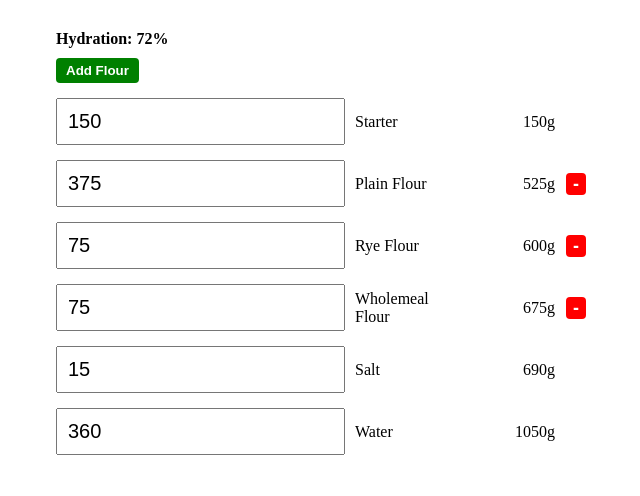
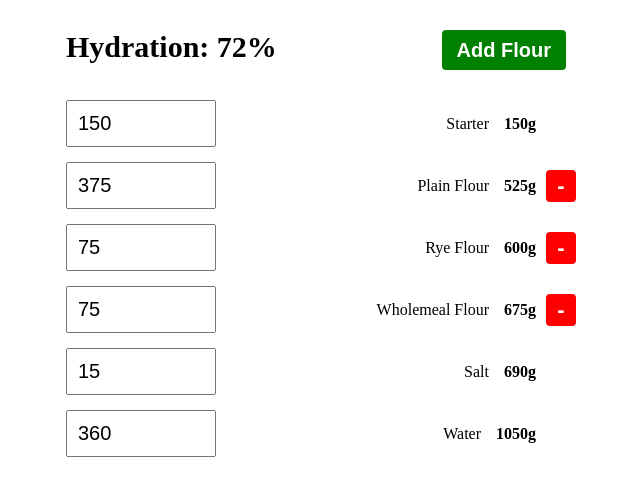
Before and after one commit to ZeeCoder/bread, a React (Create React App) app: page / in a window 1280 px wide. Shown: the top 496 px of the page, without its empty margins (324-964 px from the left). Built offline with nearby package versions, Linux system fonts and the light colour scheme.

Commit message:
style update

```diff
--- a/src/AddToHomeScreen/AddToHomeScreen.module.css
+++ b/src/AddToHomeScreen/AddToHomeScreen.module.css
@@ -1,31 +1,40 @@
 .root {
   background: #146fb0;
-  border-radius: 5px;
   position: fixed;
   bottom: 0;
   left: 50%;
   transform: translate(-50%);
   overflow: hidden;
+  width: 100%;
+  border-radius: 0;
+  display: flex;
 }
 
 .addToHome {
   border: none;
   background: none;
-  padding: 5px 20px;
+  padding: 15px 20px;
   color: white;
   font-weight: bold;
-  line-height: 30px;
-  font-size: 15px;
+  font-size: 18px;
+  line-height: 20px;
   cursor: pointer;
+  flex: 1;
 }
 
 .hide {
   background: grey;
   border: none;
-  padding: 5px 20px;
+  padding: 15px 40px;
   color: white;
   font-weight: bold;
   line-height: 30px;
-  font-size: 15px;
+  font-size: 18px;
   cursor: pointer;
 }
+
+@media (min-width: 400px) {
+  .root {
+    width: 400px;
+  }
+}
--- a/src/App.js
+++ b/src/App.js
@@ -3,8 +3,8 @@ import styles from "./App.module.css";
 import AddToHomeScreen from "./AddToHomeScreen/AddToHomeScreen";
 
 const Input = ({ name, weight, scaleWeight, handleChange }) => (
-  <div className={styles.inputWrapper}>
-    <div>
+  <div className={styles.ingredient}>
+    <div className={styles.inputWrapper}>
       <input
         type="number"
         value={weight}
@@ -87,11 +87,17 @@ class App extends Component {
     return (
       <div className={styles.root}>
         <AddToHomeScreen />
-        <div className={styles.hydration}>Hydration: {this.getHydration()}</div>
-        <button className={styles.addFlourButton} onClick={this.addFlour}>
-          Add Flour
-        </button>
-        <div>
+        <div className={styles.titleRow}>
+          <div className={styles.hydration}>
+            Hydration: {this.getHydration()}
+          </div>
+          <div>
+            <button className={styles.addFlourButton} onClick={this.addFlour}>
+              Add Flour
+            </button>
+          </div>
+        </div>
+        <div className={styles.ingredients}>
           <Input
             name="Starter"
             weight={this.state.starter}
--- a/src/App.module.css
+++ b/src/App.module.css
@@ -2,15 +2,26 @@
   max-width: 500px;
   margin: 0 auto;
   padding-left: 15px;
-  padding-right: 35px;
+  padding-right: 15px;
+}
+
+.titleRow {
+  position: relative;
+  margin: 30px 0;
+  display: flex;
 }
 
 .hydration {
-  margin: 30px 0 10px;
+  flex: 1;
+  font-size: 20px;
   font-weight: bold;
 }
 
-.inputWrapper {
+.ingredients {
+  padding-right: 30px;
+}
+
+.ingredient {
   display: flex;
   margin: 15px 0;
   align-items: center;
@@ -18,22 +29,25 @@
 
 .input {
   flex: 1;
-  padding: 10px;
   font-size: 20px;
   display: block;
-  width: 100%;
   box-sizing: border-box;
+  padding: 5px;
+  width: 80px;
 }
 
 .name {
-  text-align: left;
+  width: 100px;
+  flex: 1;
+  text-align: right;
   padding-left: 10px;
-  width: 100px;
+  word-break: break-word;
 }
 
 .scaleWeight {
   text-align: right;
-  width: 100px;
+  font-weight: bold;
+  padding-left: 15px;
 }
 
 .flourInputWrapper {
@@ -45,16 +59,16 @@
   top: 50%;
   transform: translateY(-50%);
   border: none;
-  right: -30px;
+  right: -40px;
   font-weight: bold;
   background: red;
   color: white;
   height: auto;
-  line-height: 20px;
+  line-height: 30px;
   text-align: center;
-  width: 20px;
+  width: 30px;
   border-radius: 4px;
-  font-size: 18px;
+  font-size: 22px;
   cursor: pointer;
 }
 
@@ -62,8 +76,25 @@
   background: green;
   border: none;
   border-radius: 4px;
-  padding: 5px 10px;
   color: white;
   font-weight: bold;
   cursor: pointer;
+  line-height: 40px;
+  padding: 0 15px;
+  font-size: 17px;
 }
+
+@media (min-width: 400px) {
+  .hydration {
+    font-size: 30px;
+  }
+
+  .input {
+    padding: 10px;
+    width: 150px;
+  }
+
+  .addFlourButton {
+    font-size: 20px;
+  }
+}
```
